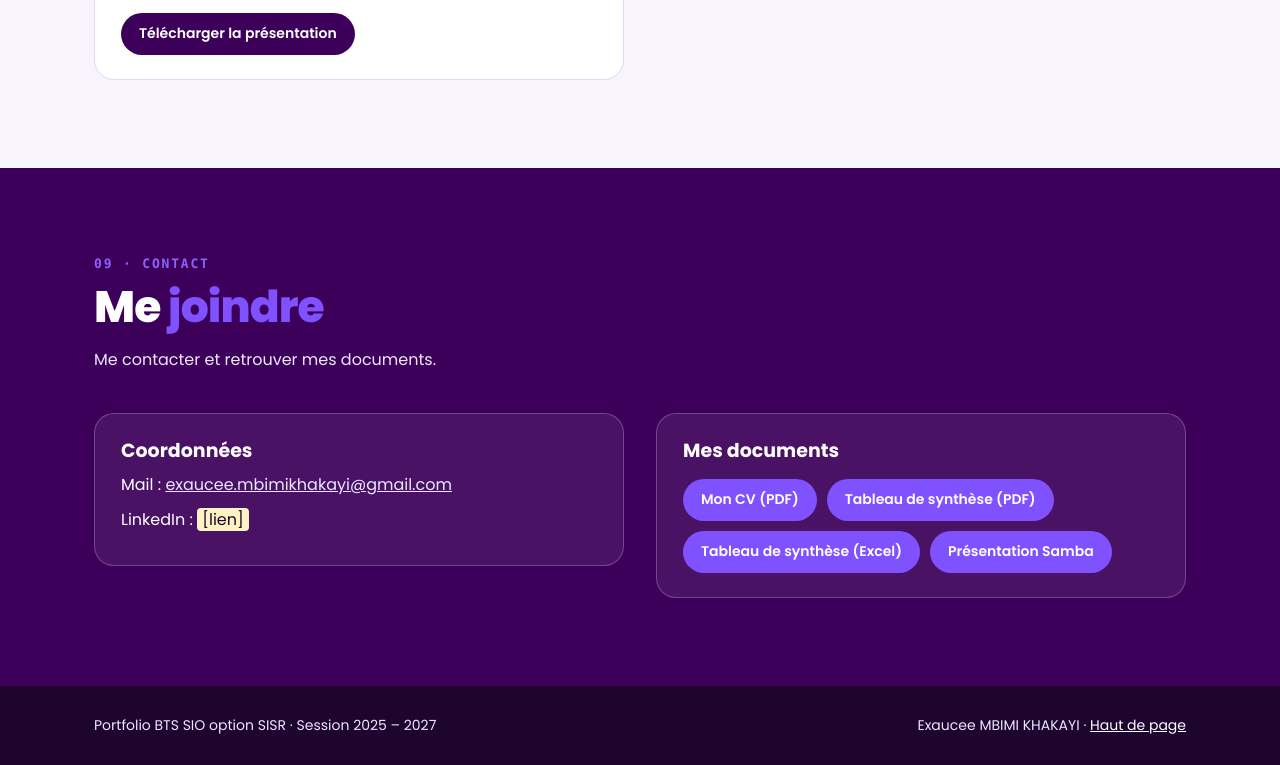
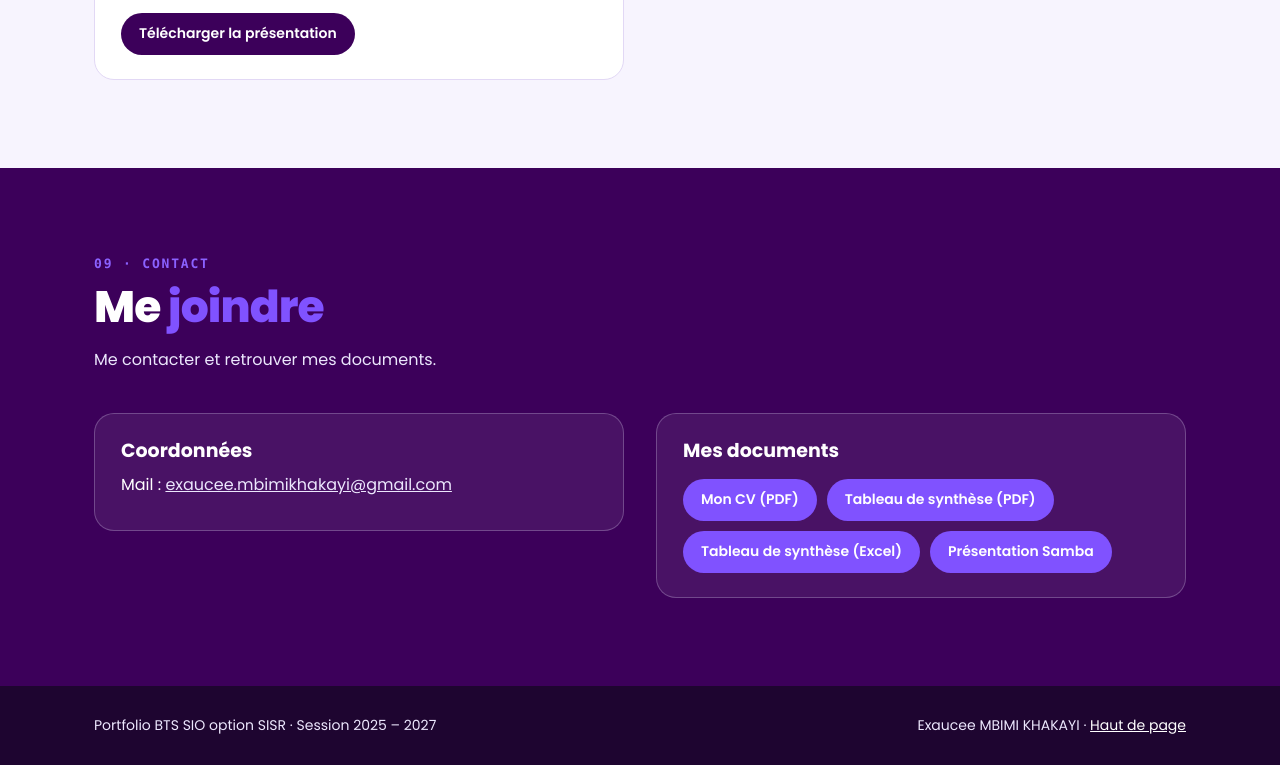
Before and after one commit to mbimikhakayi/portfolio, a plain HTML site: page index.html in a window 1280 px wide. Shown: the part 10306-11071 px from the top of the page. Drawn offline with Linux system fonts and the light colour scheme.

Commit message:
Retrait de la ligne LinkedIn

```diff
--- a/index.html
+++ b/index.html
@@ -352,7 +352,7 @@ html.js .reveal.vu{opacity:1;transform:none}
 <div class="page">
 <div class="tete reveal"><span class="num">09 · CONTACT</span><h2>Me <em>joindre</em></h2><p>Me contacter et retrouver mes documents.</p></div>
 <div class="deux">
-<article class="carte reveal"><h3>Coordonnées</h3><p>Mail : <a href="mailto:exaucee.mbimikhakayi@gmail.com">exaucee.mbimikhakayi@gmail.com</a></p><p>LinkedIn : <mark class="a-remplir">[lien]</mark></p></article>
+<article class="carte reveal"><h3>Coordonnées</h3><p>Mail : <a href="mailto:exaucee.mbimikhakayi@gmail.com">exaucee.mbimikhakayi@gmail.com</a></p></article>
 <article class="carte reveal"><h3>Mes documents</h3><div class="liens"><a href="docs/cv.pdf">Mon CV (PDF)</a><a href="docs/Tableau_de_synthese_Exaucee_MBIMI_KHAKAYI.pdf">Tableau de synthèse (PDF)</a><a href="docs/Tableau_de_synthese_Exaucee_MBIMI_KHAKAYI.xlsx" download>Tableau de synthèse (Excel)</a><a href="docs/B06_Serveur_Fichiers_Samba.pptx" download>Présentation Samba</a></div></article>
 </div>
 </div>
```
